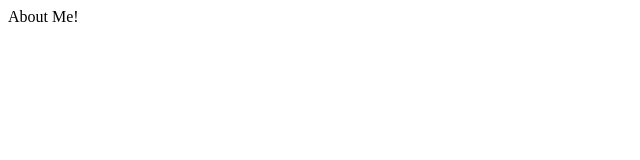
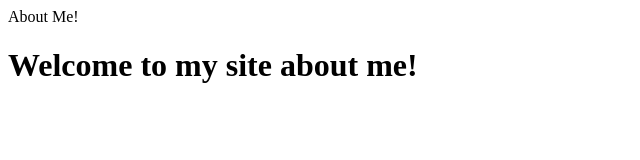
Before and after one commit to AnotherNewbie/me, a plain HTML site: page index.html in a window 1280 px wide. Shown: the whole page, without its empty margins (0-640 px from the left). Drawn offline with Linux system fonts and the light colour scheme.

Commit message:
Update index.html

```diff
--- a/index.html
+++ b/index.html
@@ -8,5 +8,6 @@
   </head>
 
   <body>
+    <h1>Welcome to my site about me!</h1>
   </body>
 </html>
```
